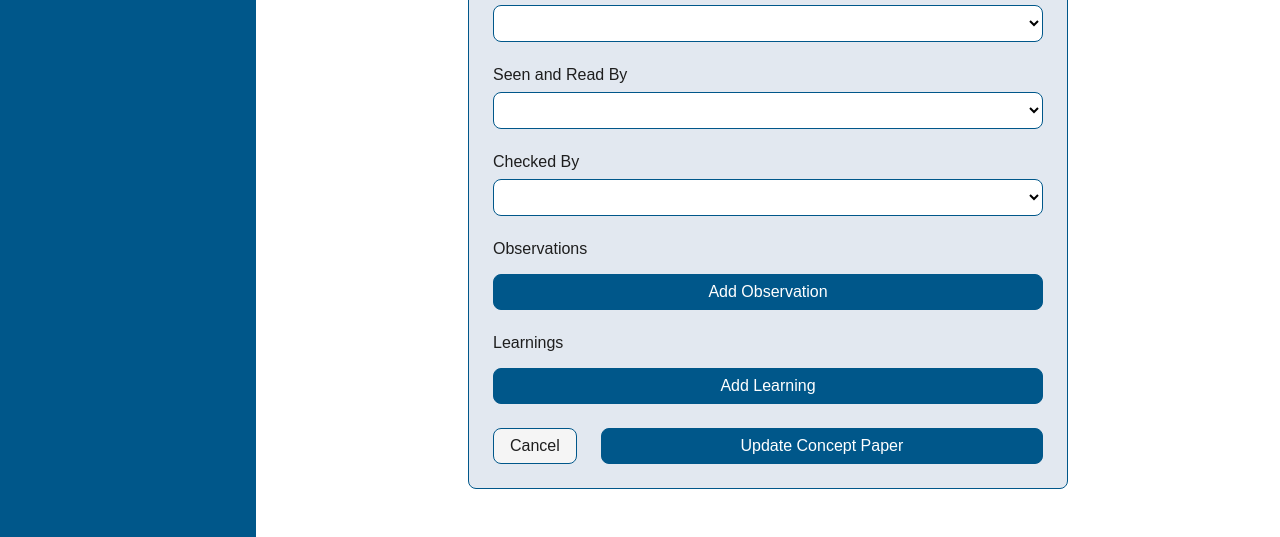
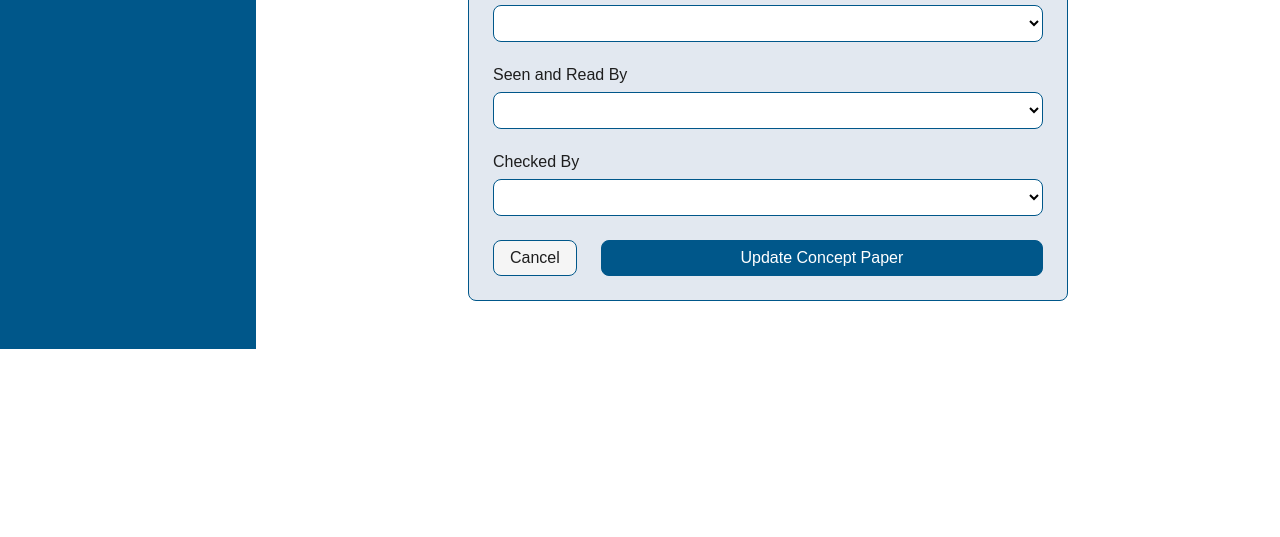
Before and after one commit to MACantara/E-Council, a Flask app: template templates/update-concept-paper.html in a window 1280 px wide. Shown: the part 4110-4647 px from the top of the page. After the commit the page ends 4459 px from the top, so only its background shows below. Run offline with Flask 3, Linux system fonts and the light colour scheme; the template is opened without the code that fills it, so the values that code supplies are empty.

Commit message:
Remove observations and learnings fields from update concept paper template

```diff
--- a/templates/update-concept-paper.html
+++ b/templates/update-concept-paper.html
@@ -461,26 +461,6 @@
                     </select>
                 </div>
 
-                <div class="input-pair">
-                    <label for="learning-journal-observations">Observations</label>
-                    <div id="learning-journal-observations">
-                        {% for observation in learning_journal.observations %}
-                        <input type="text" name="learning-journal-observations" value="{{ observation.observation.observations_content }}" required>
-                        {% endfor %}
-                    </div>
-                    <button class="primary-button" type="button" onclick="addObservation()">Add Observation</button>
-                </div>
-
-                <div class="input-pair">
-                    <label for="learning-journal-learnings">Learnings</label>
-                    <div id="learning-journal-learnings">
-                        {% for learning in learning_journal.learnings %}
-                        <input type="text" name="learning-journal-learnings" value="{{ learning.learning.learnings_content }}" required>
-                        {% endfor %}
-                    </div>
-                    <button class="primary-button" type="button" onclick="addLearning()">Add Learning</button>
-                </div>
-
                 <input type="hidden" name="csrf_token" value="{{ csrf_token() }}">
 
                 <div class="horizontal-input-pair">
```
